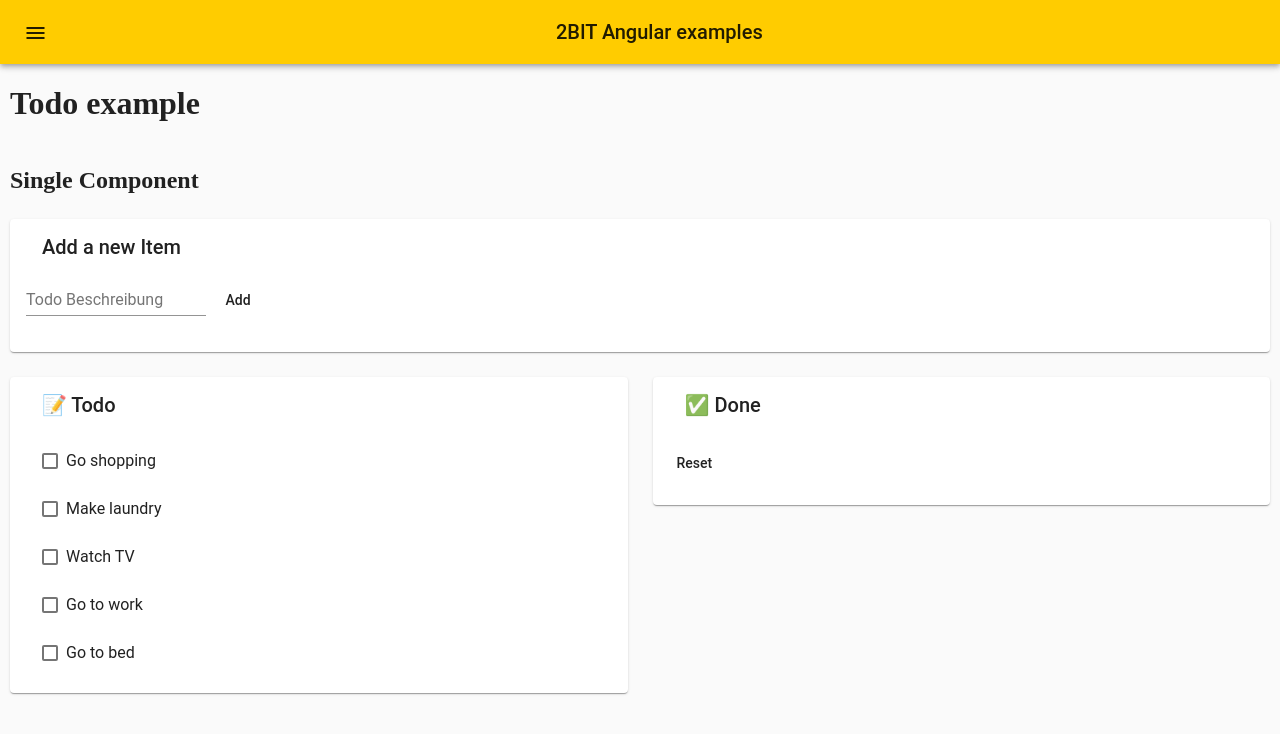
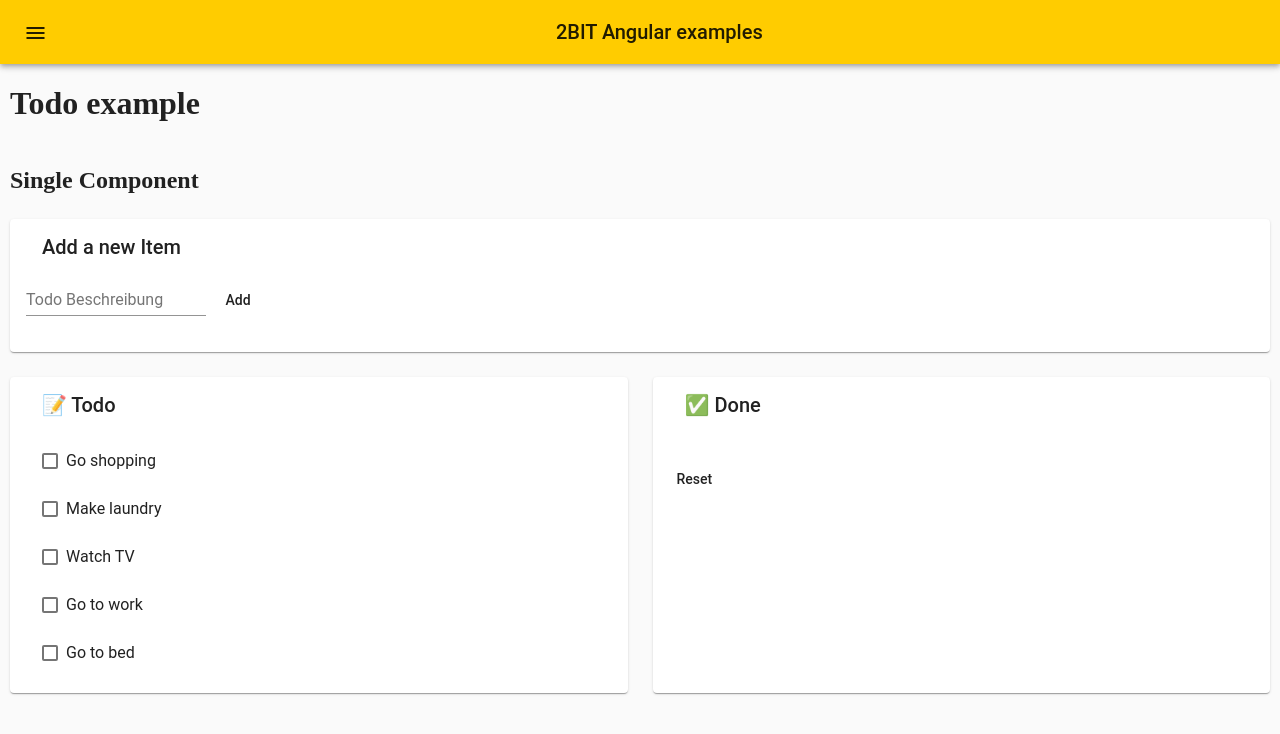
Before and after one commit to rdnscr/2school-angular-components, an Angular app: page /todo in a window 1280 px wide. Shown: the top 734 px of the page. Built offline with nearby package versions, Linux system fonts and the light colour scheme.

Commit message:
reverted lösung

```diff
--- a/projects/todo-single-component/src/app/app.component.html
+++ b/projects/todo-single-component/src/app/app.component.html
@@ -1,9 +1,9 @@
 <mat-sidenav-container fullscreen>
   <mat-sidenav class="mat-elevation-z2" #sidenav mode="over" align="start" closed="true">
     <div class="badge">
-      <div fxFlex="none" class="header-logo" class.lt-md="header-logo-sm">
+      <div fxFlex="none" class="header-logo" [class.lt-md]="'header-logo-sm'">
         <a href="http://www.2bit.ch/" tabindex="-1">
-          <img src="/assets/img/2bit.svg" class="logo" class.lt-md="logo-sm" />
+          <img src="/assets/img/2bit.svg" class="logo" [class.lt-md]="'logo-sm'" />
         </a>
       </div>
       <img class="cover" src="/assets/img/sidenav/badge.png" />
@@ -14,7 +14,7 @@
         <!-- This is required since side-nave in mode over is per default focusing first focusable element, which is a behavior we don't want -->
         <a mat-list-item style="height: 0px" routerLink="home"></a>
         <a *ngFor="let navItem of navItems" mat-list-item [routerLink]="[navItem.path]" (click)="sidenav.close()" routerLinkActive="mat-list-item-focus">
-          {{navItem.data.title}}
+          {{navItem.data?.title}}
         </a>
       </mat-nav-list>
       <div fxLayoutAlign="center end" fxFlex="nogrow" class="bottom">
@@ -35,8 +35,8 @@
         <mat-icon class="mat-24 white">menu</mat-icon>
       </button>
       <div fxLayout="row" fxLayoutAlign="end center" fxFlex="grow">
-        <div fxFlex="grow" fxLayout="column" fxLayoutAlign="center center" fxLayout.gt-sm="row" fxLayoutAlign.gt-sm="center center"
-          class.lt-md="header-font-sm">
+        <div fxFlex="grow" fxLayout="column" fxLayoutAlign="center center" [fxLayout.gt-sm]="'row'" [fxLayoutAlign.gt-sm]="'center center'"
+          [class.lt-md]="'header-font-sm'">
           <h1>2BIT Angular examples</h1>
         </div>
       </div>
--- a/projects/todo-single-component/src/app/todo/services/todo.service.ts
+++ /dev/null
@@ -1,14 +0,0 @@
-import { HttpClient } from '@angular/common/http';
-import { Injectable } from '@angular/core';
-import { Observable } from 'rxjs';
-import { TodoItem } from '../../shared';
-
-@Injectable({providedIn: 'root'})
-export class TodoService {
-  constructor(private http: HttpClient) { }
-
-  public load(): Observable<TodoItem[]> {
-    return this.http.get<TodoItem[]>('assets/mock-data/todos.json');
-  }
-
-}
--- a/projects/todo-single-component/src/app/todo/todo-add.component.html
+++ /dev/null
@@ -1,11 +0,0 @@
-<form novalidate (submit)="onAdd(description.value)">
-  <mat-card class="add-item">
-      <mat-card-header>
-          <mat-card-title>Add a new Item</mat-card-title>
-      </mat-card-header>
-      <mat-form-field>
-          <input matInput placeholder="Todo Beschreibung" #description>
-      </mat-form-field>
-      <button type="submit" mat-button>Add</button>
-  </mat-card>
-</form>
--- a/projects/todo-single-component/src/app/todo/todo-add.component.ts
+++ /dev/null
@@ -1,29 +0,0 @@
-import { Component, ElementRef, EventEmitter, OnInit, Output, ViewChild } from '@angular/core';
-import { MatSnackBar } from '@angular/material/snack-bar';
-import { TodoItem } from '../shared';
-
-@Component({
-  selector: 'todo-add',
-  templateUrl: 'todo-add.component.html',
-})
-export class TodoAddComponent {
-  @Output()
-  public added = new EventEmitter<TodoItem>();
-
-  @ViewChild('description', { static: true }) private descriptionInput: ElementRef | undefined;
-
-  constructor(private snackBar: MatSnackBar) {}
-
-  public onAdd(newItemDescription: string): void {
-    const newItem = { description: newItemDescription, checked: false, lastModified: new Date(), id: 0 };
-
-    if(this.descriptionInput){
-      this.descriptionInput.nativeElement.value = '';
-    }
-
-    this.snackBar.open(`Item with description "${newItemDescription} added`, undefined, { duration: 1500 });
-    this.added.emit(newItem);
-    this.snackBar.open('add item', undefined, { duration: 1500 });
-
-}
-}
--- a/projects/todo-single-component/src/app/todo/todo-list.component.html
+++ /dev/null
@@ -1,16 +0,0 @@
-<mat-card>
-  <mat-card-header>
-      <mat-card-title>{{title}}</mat-card-title>
-  </mat-card-header>
-  <mat-card-content>
-      <mat-list>
-          <mat-list-item *ngFor="let open of items">
-              <div>
-                  <mat-checkbox [ngModel]="open.checked" (ngModelChange)="onChecked($event, open)">{{open.description}}</mat-checkbox>
-                  <span class="modified-date"> {{open.lastModified | date}} </span>
-              </div>
-          </mat-list-item>
-      </mat-list>
-      <ng-content></ng-content>
-  </mat-card-content>
-</mat-card>
--- a/projects/todo-single-component/src/app/todo/todo-list.component.ts
+++ /dev/null
@@ -1,23 +0,0 @@
-import { Component, Input, OnInit } from '@angular/core';
-import { MatSnackBar } from '@angular/material/snack-bar';
-import { TodoItem } from '../shared';
-
-@Component({
-  selector: 'todo-list',
-  templateUrl: './todo-list.component.html',
-})
-export class TodoViewComponent {
-  @Input()
-  public items: TodoItem[] | undefined;
-
-  @Input()
-  public title: string | undefined;
-
-  constructor(private snackBar: MatSnackBar) {}
-
-  public onChecked(checked: boolean, item: TodoItem): void {
-    item.checked = checked;
-    item.lastModified = new Date();
-    this.snackBar.open('checked / unchecked item', undefined, { duration: 1500 });
-}
-}
--- a/projects/todo-single-component/src/app/todo/todo.component.html
+++ b/projects/todo-single-component/src/app/todo/todo.component.html
@@ -1,23 +1,37 @@
 <div class="content" fxLayout="column" fxLayoutGap="25px">
-  <h1>Todo example</h1>
-  <h2>Single Component</h2>
+    <h1>Todo example</h1>
+    <h2>Single Component</h2>
 
-  <todo-add (added)="onAdded($event)"></todo-add>
+    <form novalidate (submit)="onAdd(description.value)">
+        <mat-card class="add-item">
+            <mat-card-header>
+                <mat-card-title>Add a new Item</mat-card-title>
+            </mat-card-header>
+            <mat-form-field>
+                <input matInput placeholder="Todo Beschreibung" #description>
+            </mat-form-field>
+            <button type="submit" mat-button>Add</button>
+        </mat-card>
+    </form>
 
-  <div
-    fxLayout="row"
-    fxLayout.sm="column"
-    fxLayout.xs="column"
-    fxLayoutGap="25px"
-  >
-    <todo-list fxFlex="50" title="📝 Todo" [items]="itemsOpen"></todo-list>
-    <todo-list fxFlex="50" title="✅ Done" [items]="itemsDone">
-      <mat-card-actions>
-        <button mat-button (click)="onReset()">Reset</button>
-      </mat-card-actions>
-    </todo-list>
+    <div fxLayout="row" fxLayout.sm="column" fxLayout.xs="column" fxLayoutGap="25px">
+        <mat-card fxFlex="50">
+            <mat-card-header>
+                <mat-card-title>📝 Todo</mat-card-title>
+            </mat-card-header>
+            <mat-card-content>
+                <mat-list>
+                    <mat-list-item *ngFor="let open of itemsOpen">
+                        <div>
+                            <mat-checkbox [ngModel]="open.checked" (ngModelChange)="onChecked($event, open)">{{open.description}}</mat-checkbox>
+                            <span class="modified-date"> {{open.lastModified | date}} </span>
+                        </div>
+                    </mat-list-item>
+                </mat-list>
+            </mat-card-content>
+        </mat-card>
 
-    <!-- <mat-card fxFlex="50">
+        <mat-card fxFlex="50">
             <mat-card-header>
                 <mat-card-title>✅ Done</mat-card-title>
             </mat-card-header>
@@ -34,6 +48,6 @@
             <mat-card-actions>
                 <button mat-button (click)=onReset()>Reset</button>
             </mat-card-actions>
-        </mat-card> -->
-  </div>
+        </mat-card>
+    </div>
 </div>
--- a/projects/todo-single-component/src/app/todo/todo.component.ts
+++ b/projects/todo-single-component/src/app/todo/todo.component.ts
@@ -1,33 +1,44 @@
-import { Component, OnInit } from '@angular/core';
+import { HttpClient } from '@angular/common/http';
+import { Component, ElementRef, OnInit, ViewChild } from '@angular/core';
 import { MatSnackBar } from '@angular/material/snack-bar';
 import { cloneArray, TodoItem } from '../shared';
-import { TodoService } from './services/todo.service';
 
 @Component({
     selector: 'todo-view',
     templateUrl: './todo.component.html',
 })
 export class TodoComponent implements OnInit {
-    private todos: TodoItem[] = [];
-    private orig: TodoItem[] = [];
+    private todos: TodoItem[] | undefined;
+    private orig: TodoItem[] | undefined;
 
-    constructor(private snackBar: MatSnackBar, private todoService: TodoService) {
+    @ViewChild('description', { static: true }) private descriptionInput: ElementRef | undefined;
+
+    constructor(private http: HttpClient, private snackBar: MatSnackBar) {
 
     }
 
-    public ngOnInit(): void {
-        this.todoService.load().subscribe((result) => {
-          this.orig = result;
-          this.todos = cloneArray(result);
-      });
+    public ngOnInit() {
+        this.http.get<TodoItem[]>('assets/mock-data/todos.json')
+            .subscribe((result) => {
+                this.orig = result;
+                this.todos = cloneArray(result);
+            });
     }
 
-    public onAdded(newItem: TodoItem) {
-      this.todos.push(newItem);
+    public onAdd(newItemDescription: string) {
+        const newItem = { description: newItemDescription, checked: false, lastModified: new Date(), id: 0 };
+
+        if(this.descriptionInput) {
+          this.descriptionInput.nativeElement.value = '';
+        }
+
+        this.snackBar.open(`Item with description "${newItemDescription} added`, undefined, { duration: 1500 });
+        this.todos?.push(newItem);
+        this.snackBar.open('add item', undefined, { duration: 1500 });
     }
 
     public onReset(): void {
-        this.todos = cloneArray(this.orig);
+        this.todos = this.orig ? cloneArray(this.orig) : this.orig;
         this.snackBar.open('reset todos', undefined, { duration: 1500 });
     }
 
@@ -39,7 +50,7 @@ export class TodoComponent implements OnInit {
         return this.filterCheckedBy(true);
     }
 
-    public onChecked(checked: boolean, item: TodoItem): void {
+    public onChecked(checked: boolean, item: TodoItem) {
         item.checked = checked;
         item.lastModified = new Date();
         this.snackBar.open('checked / unchecked item', undefined, { duration: 1500 });
--- a/projects/todo-single-component/src/app/todo/todo.module.ts
+++ b/projects/todo-single-component/src/app/todo/todo.module.ts
@@ -1,14 +1,12 @@
 import { NgModule } from '@angular/core';
 import { SharedModule } from '../shared/shared.module';
-import { TodoAddComponent } from './todo-add.component';
-import { TodoViewComponent } from './todo-list.component';
 import { TodoComponent } from './todo.component';
 import { todoRoutesModule } from './todo.routes';
 
 @NgModule({
     imports: [SharedModule,
         todoRoutesModule],
-    declarations: [TodoComponent, TodoAddComponent, TodoViewComponent],
+    declarations: [TodoComponent],
 })
 export class TodoSingleComponentModule {
 
```
Also changed, not shown: 1 other file (tests, documents, lock files or other folders).
